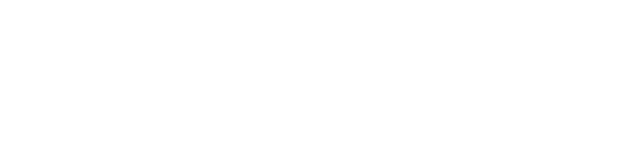
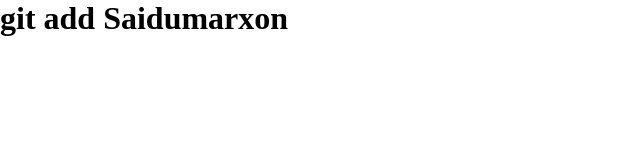
Before and after one commit to saidumarxon1/go-trip, a plain HTML site: page index.html in a window 1280 px wide. Shown: the whole page, without its empty margins (0-640 px from the left). Drawn offline with Linux system fonts and the light colour scheme.

Commit message:
first commit

```diff
--- a/index.html
+++ b/index.html
@@ -7,6 +7,9 @@
     <title>Document</title>
 </head>
 <body>
+    <div class="father">
+    <h1>git add Saidumarxon</h1>
 
+    </div>
 </body>
 </html>
```
